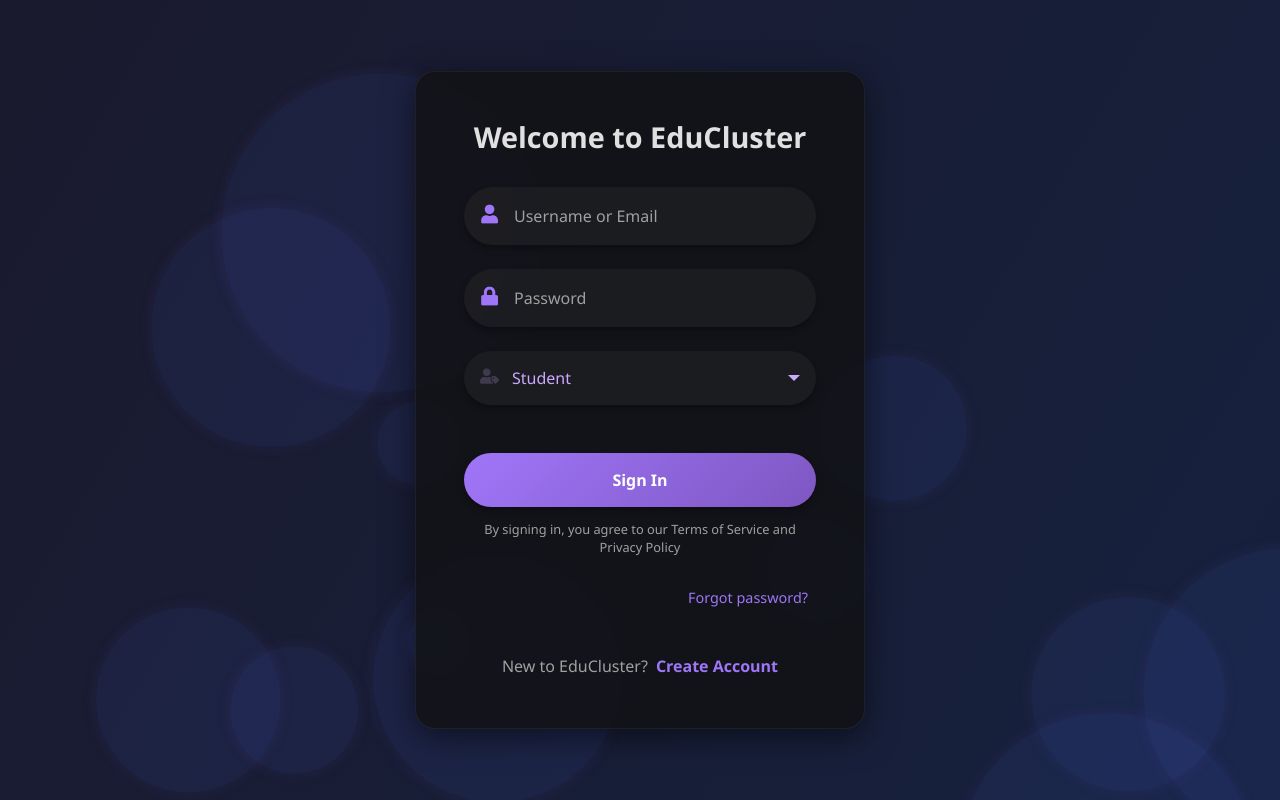
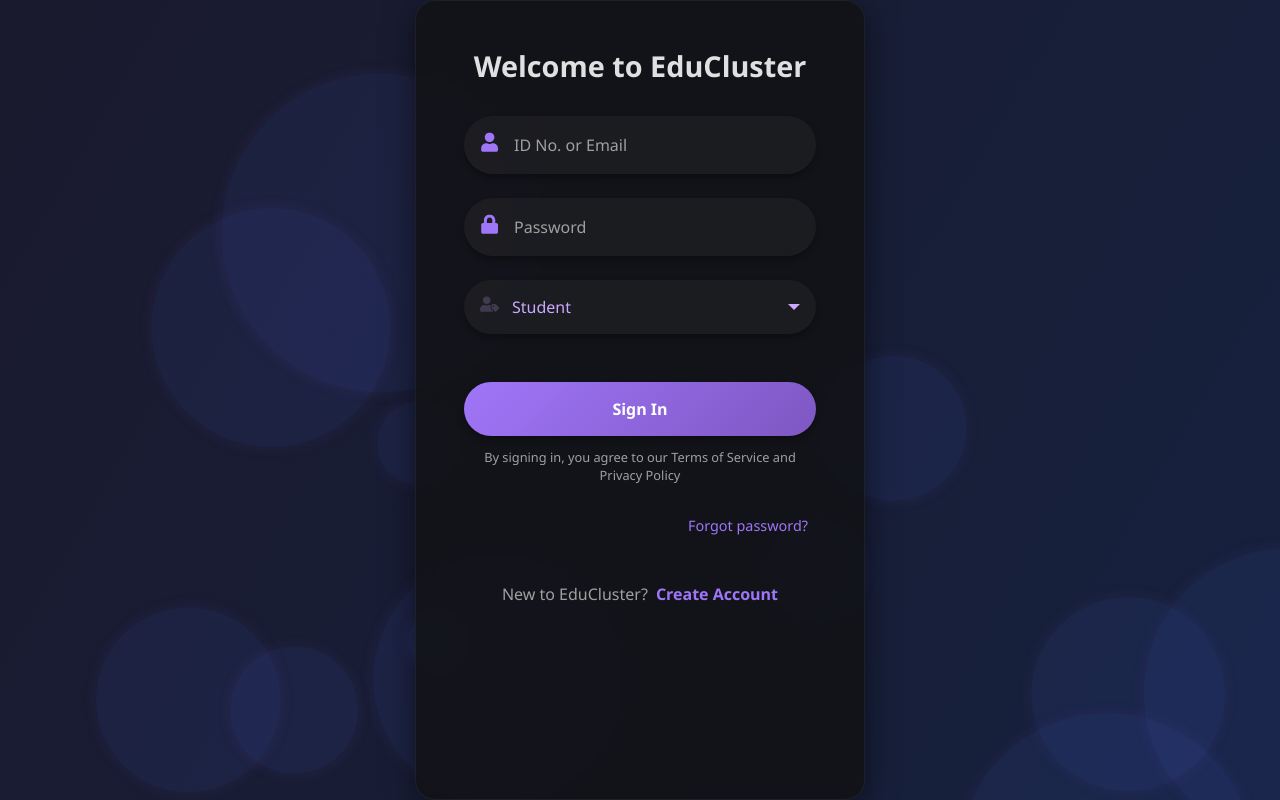
Before and after one commit to PreetPadaliya/EduCluster, a React (Vite) app in the folder educluster/: page /login in a window 1280 px wide. Built offline with nearby package versions, Linux system fonts and the light colour scheme.

Commit message:
login-signup

```diff
--- a/educluster/src/App.jsx
+++ b/educluster/src/App.jsx
@@ -7,6 +7,7 @@ import SignUp from './pages/SignUp';
 import Home from './pages/Home';
 import Schedule from './pages/Schedule';
 import AnimatedBackground from './components/AnimatedBackground';
+import TestComponent from './TestComponent';
 import './App.css';
 
 const AppContainer = styled.div`
@@ -29,8 +30,20 @@ const Logo = styled(motion.h1)`
 function App() {
   const [user, setUser] = useState(null);
 
+  // Add a debug log to see the current state
+  console.log("App render - Current user:", user);
+
   const handleLogin = (userData) => {
-    setUser(userData);
+    // Create a consistent user object from login data
+    const loginUser = {
+      enrollmentNo: userData.enrollmentNo,
+      role: userData.role,
+      username: userData.enrollmentNo, // Use enrollment number as display name for login
+      // For login, we only have enrollment number and role
+      // Additional user data would typically come from the server
+    };
+    console.log("User logged in:", loginUser);
+    setUser(loginUser);
   };
 
   const handleSignUp = (userData) => {
@@ -40,28 +53,39 @@ function App() {
       role: userData.role,
       email: userData.email,
       enrollmentNo: userData.id,
+      firstName: userData.firstName,
+      lastName: userData.lastName,
       // Add any additional user properties you want to track
     };
 
     console.log("User signed up:", newUser);
     // Set the user state to log them in
     setUser(newUser);
-  }; const handleLogout = () => {
+  };
+
+  const handleLogout = () => {
+    console.log("User logged out");
     setUser(null);
   };
 
   return (
     <Router>
       {user ? (
-        <Routes>
-          <Route path="/*" element={<Home user={user} onLogout={handleLogout} />} />
-        </Routes>
+        <div>
+          <p style={{ color: 'white', padding: '10px', backgroundColor: 'green' }}>
+            User logged in: {user.username || user.enrollmentNo} ({user.role})
+          </p>
+          <Routes>
+            <Route path="/*" element={<Home user={user} onLogout={handleLogout} />} />
+          </Routes>
+        </div>
       ) : (
         <AppContainer>
           <AnimatedBackground />
           <Routes>
             <Route path="/login" element={<Login onLogin={handleLogin} />} />
             <Route path="/signup" element={<SignUp onSignUp={handleSignUp} />} />
+            <Route path="/test" element={<TestComponent />} />
             <Route path="/*" element={<Navigate to="/login" replace />} />
           </Routes>
         </AppContainer>
--- /dev/null
+++ b/educluster/src/TestComponent.jsx
@@ -0,0 +1,22 @@
+import React from 'react';
+
+const TestComponent = () => {
+  return (
+    <div style={{
+      padding: '20px',
+      backgroundColor: '#121214',
+      color: '#e0e0e0',
+      minHeight: '100vh',
+      display: 'flex',
+      alignItems: 'center',
+      justifyContent: 'center',
+      flexDirection: 'column'
+    }}>
+      <h1>Test Component</h1>
+      <p>If you can see this, the React app is working!</p>
+      <p>Current time: {new Date().toLocaleString()}</p>
+    </div>
+  );
+};
+
+export default TestComponent;
--- a/educluster/src/components/Login.jsx
+++ b/educluster/src/components/Login.jsx
@@ -7,8 +7,23 @@ import { validateUsername, validatePassword } from '../utils/validation';
 
 const LoginContainer = styled.div`
   display: flex;
-  flex-direction: column;
-  align-items: center;
+  flex-directio            <Input
+              type="text"
+              placeholder="Enrollment No."
+              value={enrollmentNo}
+              onChange={(e) => {
+                setEnrollmentNo(e.target.value);
+                if (errors.enrollmentNo) {
+                  setErrors({...errors, enrollmentNo: ''});
+                }
+              }}
+              required
+              initial={{ x: -20, opacity: 0 }}
+              animate={{ x: 0, opacity: 1 }}
+              transition={{ delay: 0.3 }}
+              style={{ borderColor: errors.enrollmentNo ? '#ff6b6b' : 'transparent' }}
+            />
+            {errors.enrollmentNo && <ErrorMessage>{errors.enrollmentNo}</ErrorMessage>}gn-items: center;
   justify-content: center;
   height: 100%;
   width: 100%;
@@ -268,7 +283,7 @@ const SelectArrow = styled(motion.div)`
 `;
 
 const Login = ({ onLogin }) => {
-  const [username, setUsername] = useState('');
+  const [enrollmentNo, setEnrollmentNo] = useState('');
   const [password, setPassword] = useState('');
   const [role, setRole] = useState('student');
   const [isLoading, setIsLoading] = useState(false);
@@ -295,18 +310,18 @@ const Login = ({ onLogin }) => {
     }
 
     // Validate inputs
-    const usernameError = validateUsername(username);
+    const enrollmentNoError = validateUsername(enrollmentNo);
     const passwordError = validatePassword(password);
 
     const newErrors = {
-      username: usernameError,
+      enrollmentNo: enrollmentNoError,
       password: passwordError
     };
 
     setErrors(newErrors);
 
     // If no errors, proceed with login
-    if (!usernameError && !passwordError) {
+    if (!enrollmentNoError && !passwordError) {
       setIsLoading(true);
 
       // Mock authentication - in a real app this would call an API
@@ -317,7 +332,7 @@ const Login = ({ onLogin }) => {
         if (loginSuccess) {
           // Reset login attempts on successful login
           setLoginAttempts(0);
-          onLogin({ username, role });
+          onLogin({ enrollmentNo, role });
         } else {
           // Increment login attempts
           const newAttempts = loginAttempts + 1;
@@ -339,7 +354,7 @@ const Login = ({ onLogin }) => {
           } else {
             setErrors({
               ...newErrors,
-              general: `Invalid username or password. ${5 - newAttempts} attempts remaining.`
+              general: `Invalid enrollment number or password. ${5 - newAttempts} attempts remaining.`
             });
           }
         }
@@ -373,21 +388,21 @@ const Login = ({ onLogin }) => {
             </IconWrapper>
             <Input
               type="text"
-              placeholder="Username or Email"
-              value={username}
+              placeholder="ID No. or Email"
+              value={enrollmentNo}
               onChange={(e) => {
-                setUsername(e.target.value);
-                if (errors.username) {
-                  setErrors({ ...errors, username: '' });
+                setEnrollmentNo(e.target.value);
+                if (errors.enrollmentNo) {
+                  setErrors({ ...errors, enrollmentNo: '' });
                 }
               }}
               required
               initial={{ x: -20, opacity: 0 }}
               animate={{ x: 0, opacity: 1 }}
               transition={{ delay: 0.3 }}
-              style={{ borderColor: errors.username ? '#ff6b6b' : 'transparent' }}
+              style={{ borderColor: errors.enrollmentNo ? '#ff6b6b' : 'transparent' }}
             />
-            {errors.username && <ErrorMessage>{errors.username}</ErrorMessage>}
+            {errors.enrollmentNo && <ErrorMessage>{errors.enrollmentNo}</ErrorMessage>}
           </InputGroup>
 
           <InputGroup>
@@ -423,7 +438,7 @@ const Login = ({ onLogin }) => {
                 onChange={(e) => {
                   setRole(e.target.value);
                   // Reset errors when changing role
-                  if (errors.username || errors.password) {
+                  if (errors.enrollmentNo || errors.password) {
                     setErrors({});
                   }
                 }}
--- a/educluster/src/pages/SignUp.jsx
+++ b/educluster/src/pages/SignUp.jsx
@@ -522,7 +522,7 @@ const SignUp = ({ onSignUp }) => {
             </IconWrapper>
             <Input
               type="text"
-              placeholder="Enrollment No."
+              placeholder="ID No."
               name="id"
               value={formData.id}
               onChange={handleChange}
--- a/educluster/src/utils/validation.js
+++ b/educluster/src/utils/validation.js
@@ -2,15 +2,15 @@
  * Validation utilities for EduCluster forms
  */
 
-// Username validation
+// Enrollment No. validation (formerly username validation)
 export const validateUsername = (value) => {
-  // Check if username is at least 5 characters long
+  // Check if enrollment number is at least 5 characters long
   if (!value || value.length < 5) {
-    return "Username must be at least 5 characters long";
+    return "Enrollment No. must be at least 5 characters long";
   }
-  // Check if username contains only alphanumeric characters and allowed symbols
+  // Check if enrollment number contains only alphanumeric characters and allowed symbols
   if (!/^[a-zA-Z0-9._@-]+$/.test(value)) {
-    return "Username can only contain letters, numbers, and ._@-";
+    return "Enrollment No. can only contain letters, numbers, and ._@-";
   }
   return "";
 };
```
